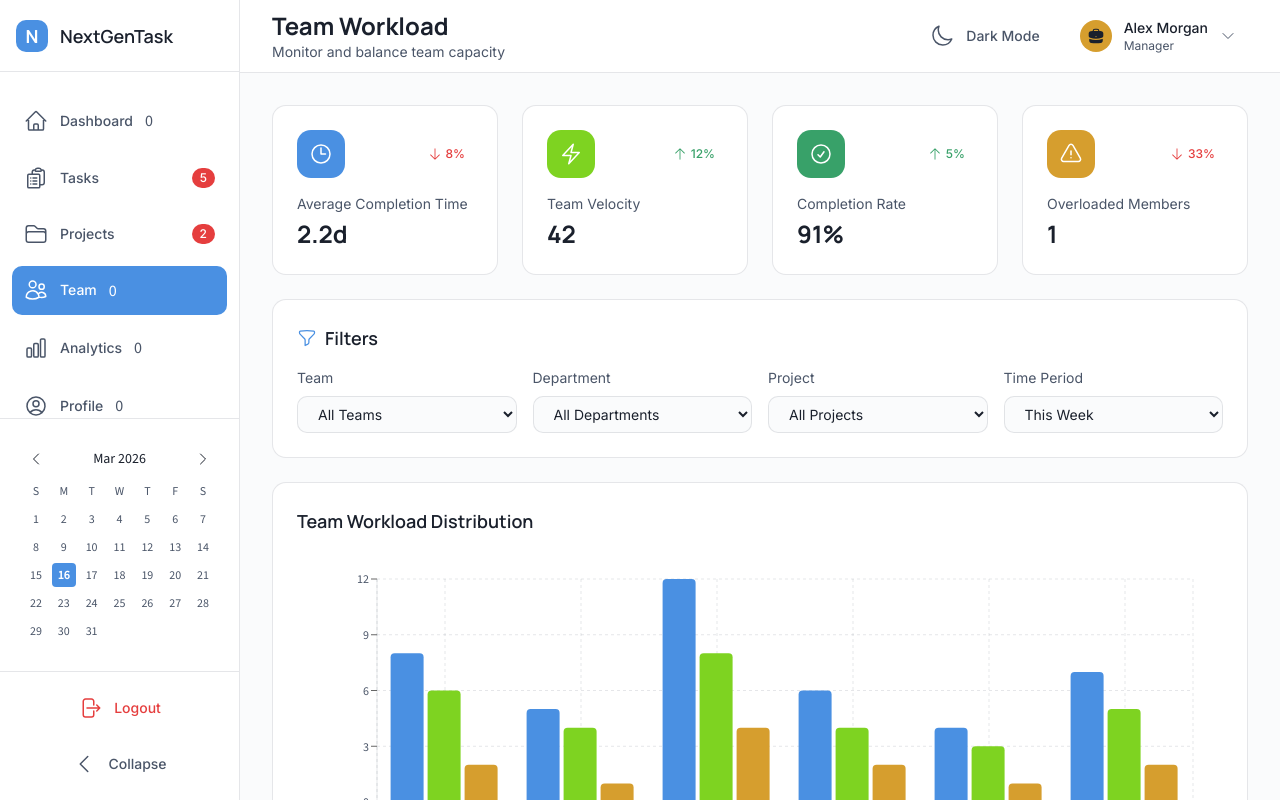
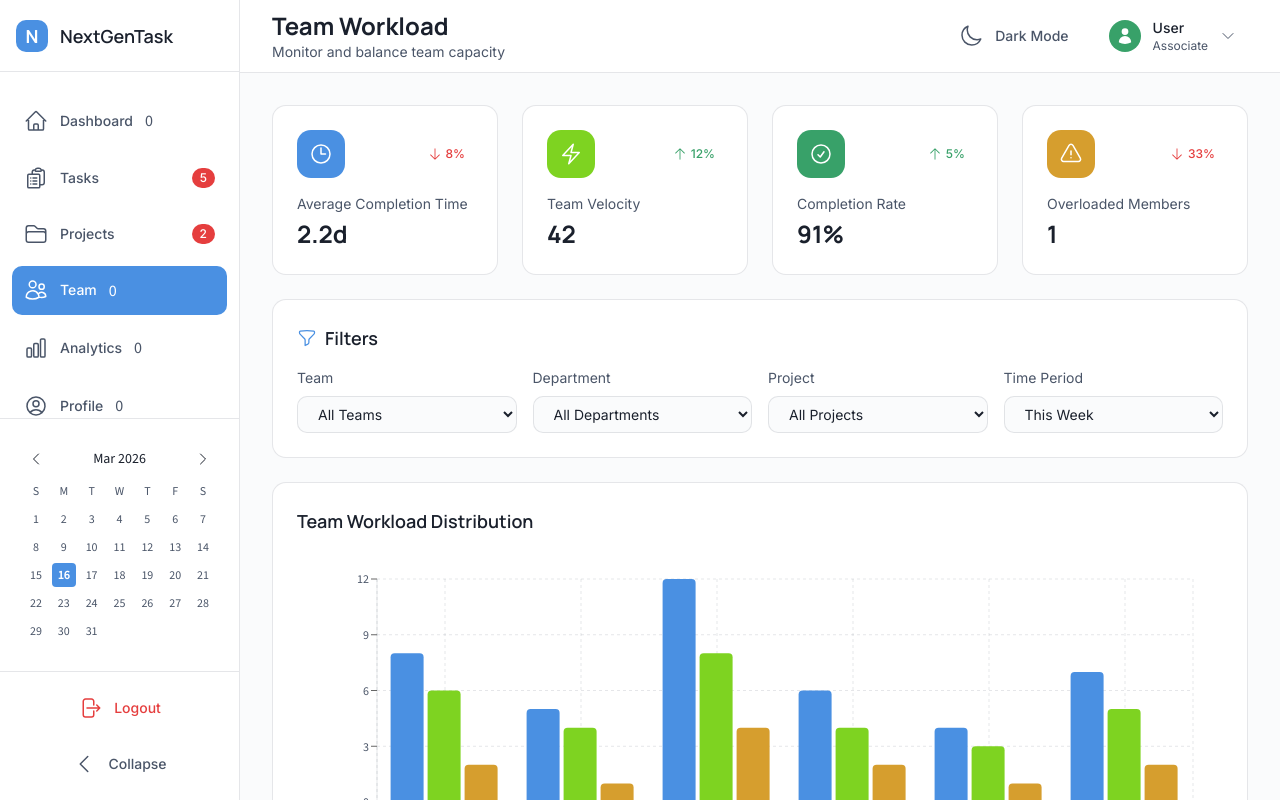
Before and after one commit to bibhuti2sol/nextgentaskmanager, a Next.js app: page /team-workload in a window 1280 px wide. Shown: the top 800 px of the page. Built offline with nearby package versions, Linux system fonts and the light colour scheme.

Commit message:
user issue fixed

```diff
--- a/src/app/analytics-reports/components/AnalyticsInteractive.tsx
+++ b/src/app/analytics-reports/components/AnalyticsInteractive.tsx
@@ -275,11 +275,7 @@ const AnalyticsInteractive = () => {
               </div>
               <div className="flex items-center gap-3">
                 <ThemeToggle />
-                <UserRoleIndicator
-                  currentRole={currentRole}
-                  userName="Sarah Johnson"
-                  onRoleChange={setCurrentRole}
-                />
+                <UserRoleIndicator onRoleChange={setCurrentRole} />
               </div>
             </div>
           </div>
--- a/src/app/layout.tsx
+++ b/src/app/layout.tsx
@@ -1,4 +1,5 @@
 import React from 'react';
+import { UserProvider } from '@/components/common/UserContext';
 import type { Metadata, Viewport } from 'next';
 import '../styles/index.css';
 
@@ -24,8 +25,11 @@ export default function RootLayout({
 }>) {
   return (
     <html lang="en">
-      <body suppressHydrationWarning>{children}
-</body>
+      <body suppressHydrationWarning>
+        <UserProvider>
+          {children}
+        </UserProvider>
+      </body>
     </html>
   );
 }
--- a/src/app/project-overview/components/ProjectOverviewInteractive.tsx
+++ b/src/app/project-overview/components/ProjectOverviewInteractive.tsx
@@ -389,11 +389,7 @@ const ProjectOverviewInteractive = () => {
               </button>
               <div className="h-8 w-px bg-border" />
               <ThemeToggle isCollapsed={false} />
-              <UserRoleIndicator
-                currentRole={currentRole}
-                userName="Alex Morgan"
-                isCollapsed={false}
-                onRoleChange={setCurrentRole} />
+              <UserRoleIndicator isCollapsed={false} onRoleChange={setCurrentRole} />
 
             </div>
           </div>
--- a/src/app/task-management/components/TaskManagementInteractive.tsx
+++ b/src/app/task-management/components/TaskManagementInteractive.tsx
@@ -250,11 +250,7 @@ const TaskManagementInteractive = () => {
               </div>
 
               <div className="hidden lg:block">
-                <UserRoleIndicator
-                  currentRole={currentRole}
-                  userName="Alex Johnson"
-                  isCollapsed={false}
-                  onRoleChange={setCurrentRole} />
+                <UserRoleIndicator isCollapsed={false} onRoleChange={setCurrentRole} />
 
               </div>
             </div>
--- a/src/app/team-workload/page.tsx
+++ b/src/app/team-workload/page.tsx
@@ -26,7 +26,7 @@ export default function TeamWorkloadPage() {
             </div>
             <div className="flex items-center gap-4">
               <ThemeToggle />
-              <UserRoleIndicator currentRole="Manager" userName="Alex Morgan" />
+              <UserRoleIndicator />
             </div>
           </div>
         </div>
--- a/src/app/user-management/page.tsx
+++ b/src/app/user-management/page.tsx
@@ -26,7 +26,7 @@ export default function UserManagementPage() {
             </div>
             <div className="flex items-center gap-4">
               <ThemeToggle />
-              <UserRoleIndicator currentRole="Admin" userName="Admin User" />
+              <UserRoleIndicator />
             </div>
           </div>
         </div>
--- /dev/null
+++ b/src/components/common/UserContext.tsx
@@ -0,0 +1,39 @@
+"use client";
+import React, { createContext, useContext, useEffect, useState, ReactNode } from 'react';
+
+export interface UserInfo {
+  userName: string;
+  userRole: 'Admin' | 'Manager' | 'Associate';
+}
+
+interface UserContextType {
+  user: UserInfo | null;
+  setUser: (user: UserInfo) => void;
+  // For future: fetchUserFromAPI: () => Promise<void>;
+}
+
+const UserContext = createContext<UserContextType | undefined>(undefined);
+
+export const UserProvider = ({ children }: { children: ReactNode }) => {
+  const [user, setUser] = useState<UserInfo | null>(null);
+
+  useEffect(() => {
+    // Fallback: get from localStorage
+    const userName = localStorage.getItem('userName') || 'User';
+    const userRole = (localStorage.getItem('userRole') as UserInfo['userRole']) || 'Associate';
+    setUser({ userName, userRole });
+    // For future: fetch from API and setUser
+  }, []);
+
+  return (
+    <UserContext.Provider value={{ user, setUser }}>
+      {children}
+    </UserContext.Provider>
+  );
+};
+
+export const useUser = () => {
+  const context = useContext(UserContext);
+  if (!context) throw new Error('useUser must be used within a UserProvider');
+  return context;
+};
--- a/src/components/common/UserRoleIndicator.tsx
+++ b/src/components/common/UserRoleIndicator.tsx
@@ -1,6 +1,7 @@
 'use client';
 
 import { useState } from 'react';
+import { useUser } from './UserContext';
 import Icon from '@/components/ui/AppIcon';
 
 interface UserRoleIndicatorProps {
@@ -10,13 +11,14 @@ interface UserRoleIndicatorProps {
   onRoleChange?: (role: 'Admin' | 'Manager' | 'Associate') => void;
 }
 
-const UserRoleIndicator = ({
-  currentRole,
-  userName = 'User',
-  isCollapsed = false,
-  onRoleChange,
-}: UserRoleIndicatorProps) => {
+
+const UserRoleIndicator = (props: Partial<UserRoleIndicatorProps>) => {
+  const { user } = useUser();
   const [isDropdownOpen, setIsDropdownOpen] = useState(false);
+  const currentRole = props.currentRole || user?.userRole || 'Associate';
+  const userName = props.userName || user?.userName || 'User';
+  const isCollapsed = props.isCollapsed ?? false;
+  const onRoleChange = props.onRoleChange;
 
   const roles: Array<'Admin' | 'Manager' | 'Associate'> = ['Admin', 'Manager', 'Associate'];
 
```
